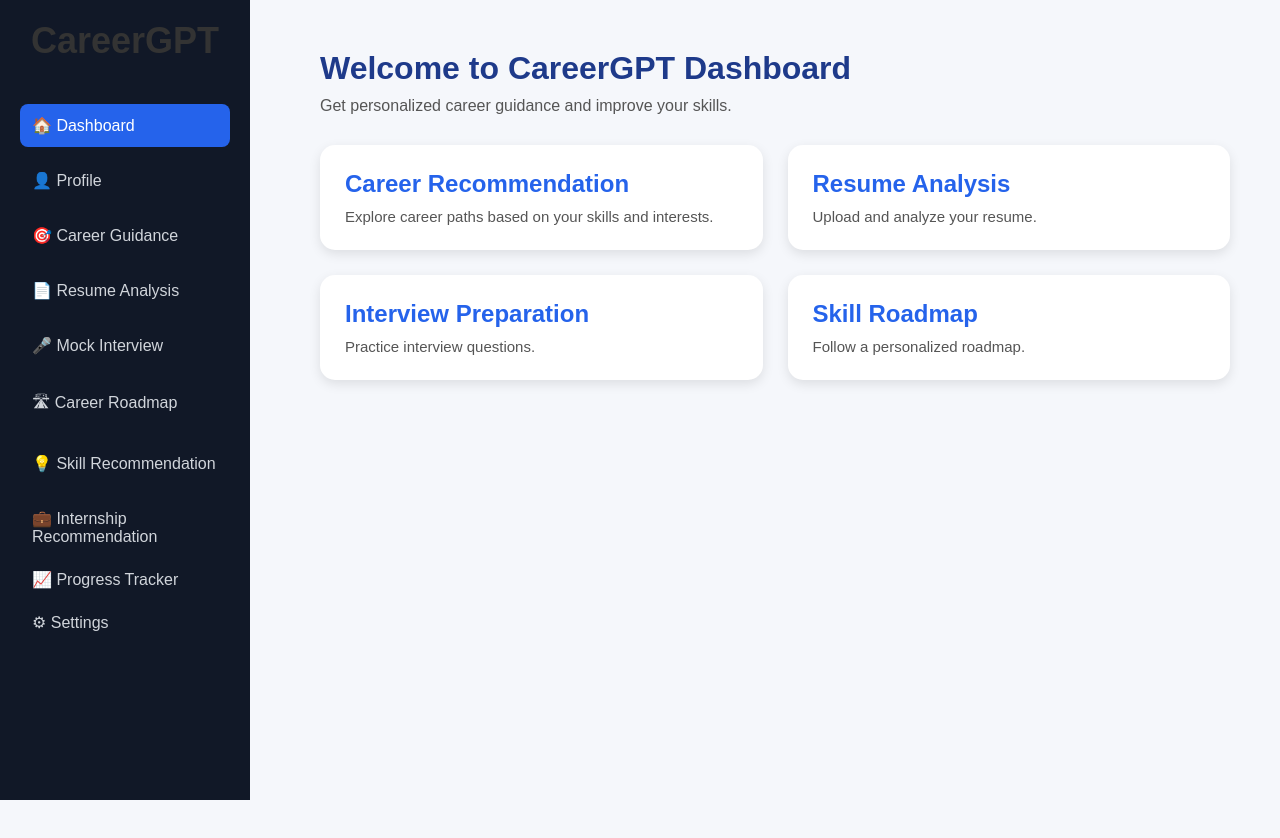
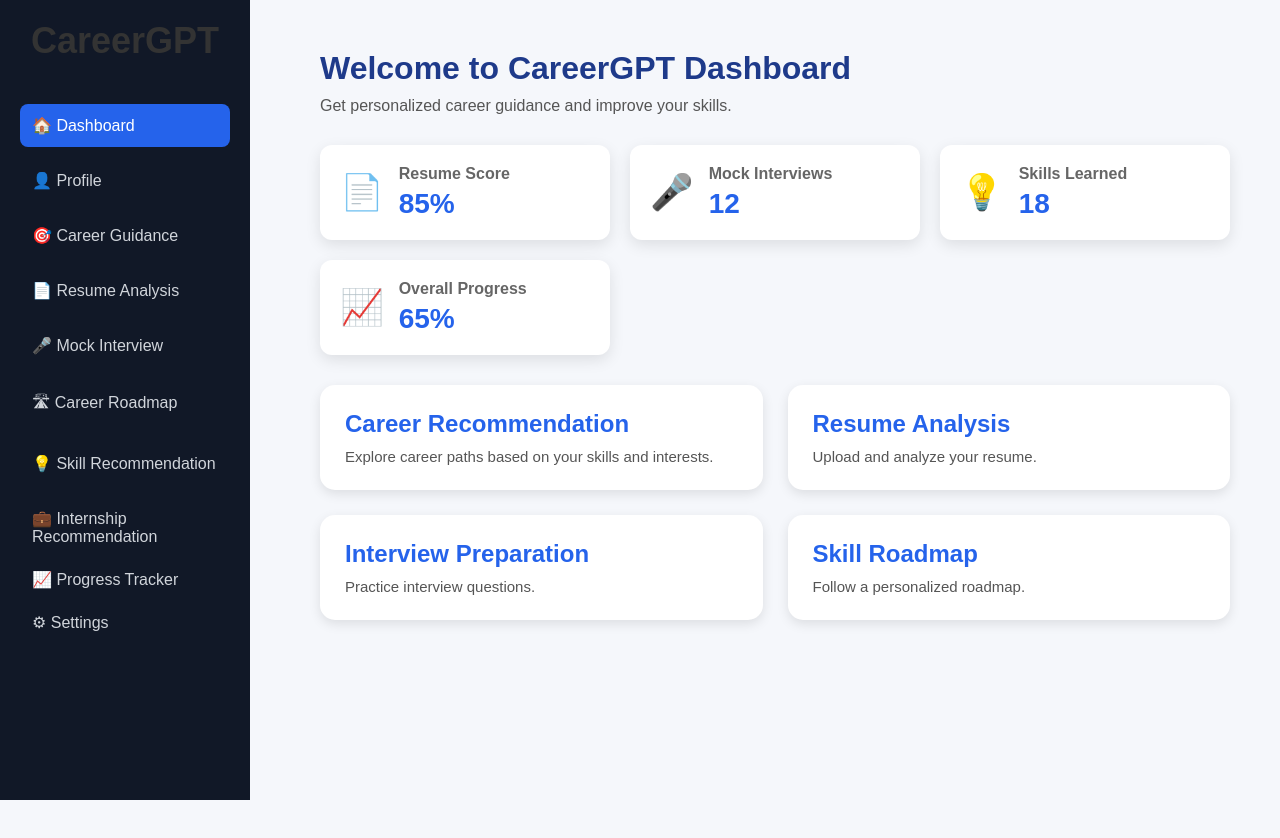
Before and after one commit to aayeshakambli3677/AI-Career-Guidance-System, a React app in the folder frontend/: page /dashboard in a window 1280 px wide. Built offline with nearby package versions, Linux system fonts and the light colour scheme; no server answers; the HTML template or start-up script is replaced by a standard one.

Commit message:
next time commit is change

```diff
--- /dev/null
+++ b/frontend/src/components/StatsCard.jsx
@@ -0,0 +1,20 @@
+import "../styles/StatsCard.css";
+
+function StatsCard({ title, value, icon }) {
+    return (
+        <div className="stats-card">
+
+            <div className="stats-icon">
+                {icon}
+            </div>
+
+            <div className="stats-content">
+                <h3>{title}</h3>
+                <h2>{value}</h2>
+            </div>
+
+        </div>
+    );
+}
+
+export default StatsCard;
--- a/frontend/src/pages/Dashboard.jsx
+++ b/frontend/src/pages/Dashboard.jsx
@@ -1,5 +1,6 @@
 import "../styles/Dashboard.css";
 import { useNavigate } from "react-router-dom";
+import StatsCard from "../components/StatsCard";
 
 function Dashboard() {
 
@@ -14,6 +15,36 @@ function Dashboard() {
         Get personalized career guidance and improve your skills.
       </p>
 
+      {/* Dashboard Statistics */}
+      <div className="stats-container">
+
+        <StatsCard
+          icon="📄"
+          title="Resume Score"
+          value="85%"
+        />
+
+        <StatsCard
+          icon="🎤"
+          title="Mock Interviews"
+          value="12"
+        />
+
+        <StatsCard
+          icon="💡"
+          title="Skills Learned"
+          value="18"
+        />
+
+        <StatsCard
+          icon="📈"
+          title="Overall Progress"
+          value="65%"
+        />
+
+      </div>
+
+      {/* Dashboard Cards */}
       <div className="dashboard-cards">
 
         <div
--- /dev/null
+++ b/frontend/src/styles/StatsCard.css
@@ -0,0 +1,29 @@
+.stats-card {
+    background: white;
+    border-radius: 12px;
+    padding: 20px;
+    display: flex;
+    align-items: center;
+    gap: 15px;
+    box-shadow: 0 5px 15px rgba(0, 0, 0, 0.1);
+    transition: 0.3s;
+}
+
+.stats-card:hover {
+    transform: translateY(-5px);
+}
+
+.stats-icon {
+    font-size: 35px;
+}
+
+.stats-content h3 {
+    color: #666;
+    font-size: 16px;
+    margin-bottom: 5px;
+}
+
+.stats-content h2 {
+    color: #2563eb;
+    font-size: 28px;
+}
--- a/frontend/src/styles/dashboard.css
+++ b/frontend/src/styles/dashboard.css
@@ -24,7 +24,7 @@
     background: white;
     padding: 25px;
     border-radius: 15px;
-    box-shadow: 0 4px 12px rgba(0,0,0,0.1);
+    box-shadow: 0 4px 12px rgba(0, 0, 0, 0.1);
     transition: 0.3s;
     cursor: pointer;
 }
@@ -41,3 +41,10 @@
 .dashboard-card p {
     font-size: 15px;
 }
+
+.stats-container {
+    display: grid;
+    grid-template-columns: repeat(auto-fit, minmax(220px, 1fr));
+    gap: 20px;
+    margin: 30px 0;
+}
```
